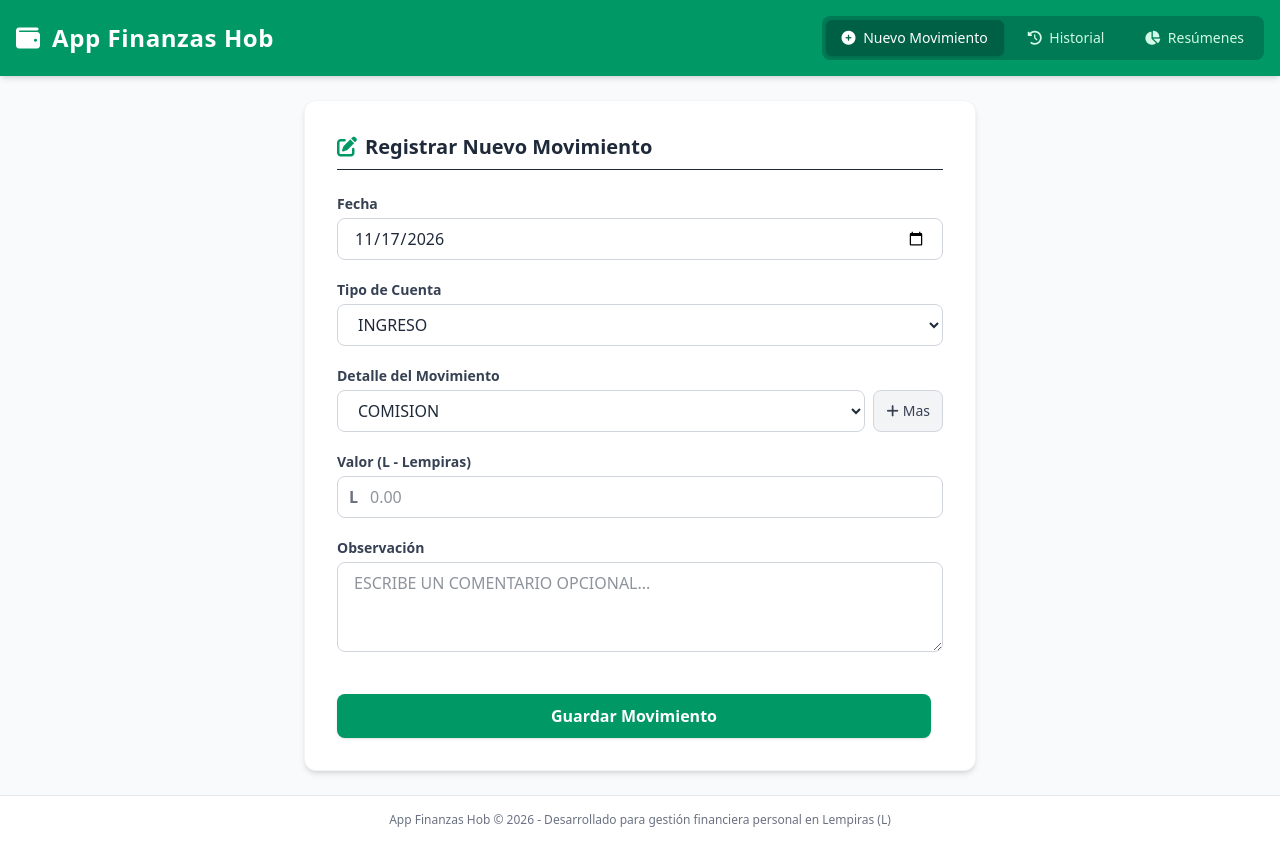
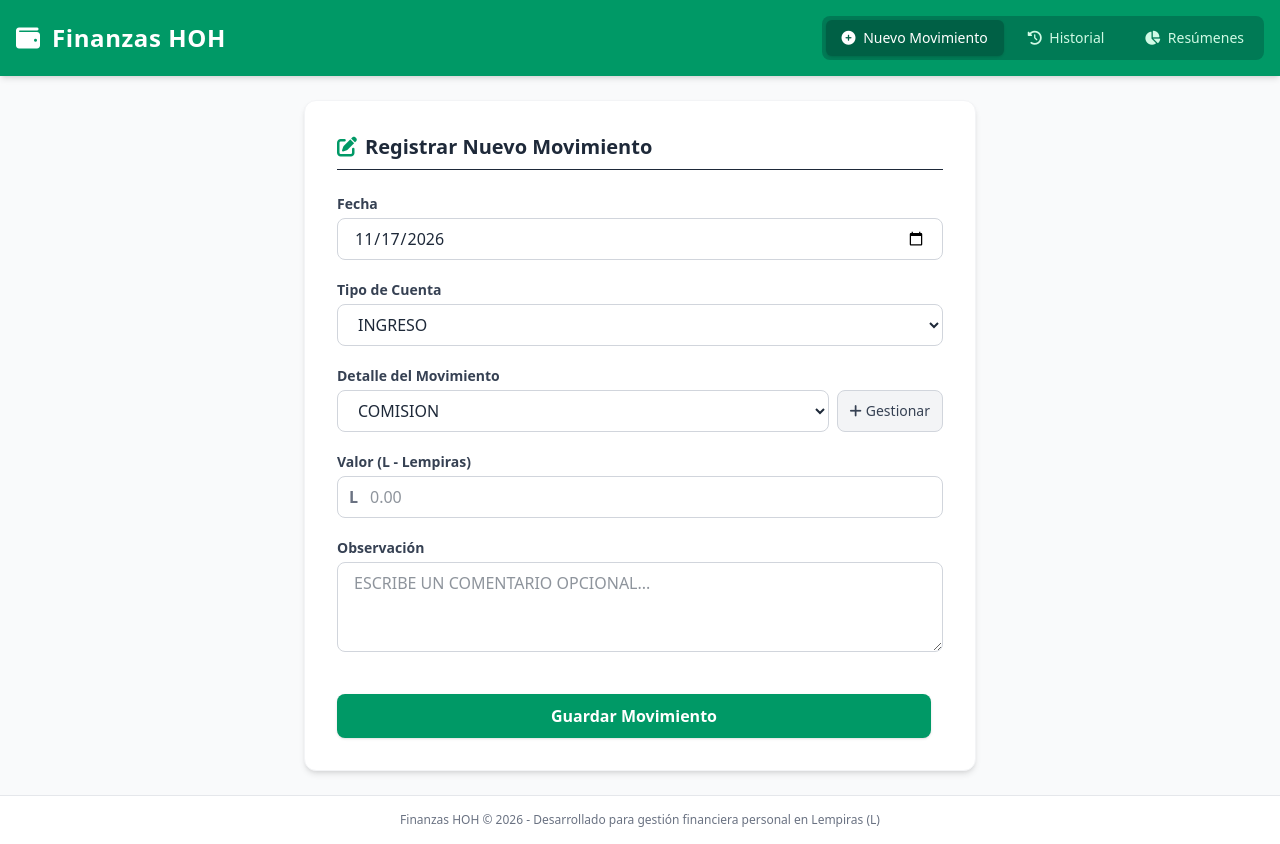
Before and after one commit to hob21081973-glitch/app-finanzas-hob, a plain HTML site: page index.html in a window 1280 px wide. Drawn offline with nearby package versions, Linux system fonts and the light colour scheme.

Commit message:
Update index.html

```diff
--- a/index.html
+++ b/index.html
@@ -3,7 +3,7 @@
 <head>
     <meta charset="UTF-8">
     <meta name="viewport" content="width=device-width, initial-scale=1.0">
-    <title>App Finanzas Hob</title>
+    <title>Finanzas HOH</title>
     <!-- Tailwind CSS -->
     <script src="https://cdn.jsdelivr.net/npm/@tailwindcss/browser@4"></script>
     <!-- FontAwesome para iconos -->
@@ -18,7 +18,7 @@
         <div class="max-w-7xl mx-auto px-4 py-4 flex flex-col md:flex-row justify-between items-center">
             <div class="flex items-center space-x-3 mb-2 md:mb-0">
                 <i class="fa-solid fa-wallet text-2xl"></i>
-                <h1 class="text-2xl font-bold tracking-wide">App Finanzas Hob</h1>
+                <h1 class="text-2xl font-bold tracking-wide">Finanzas HOH</h1>
             </div>
             <!-- Navegación por pestañas -->
             <nav class="flex space-x-2 bg-emerald-700 p-1 rounded-lg">
@@ -70,7 +70,7 @@
                             <!-- Dinámico A-Z en Mayúsculas -->
                         </select>
                         <button type="button" onclick="abrirModalDetalle()" class="bg-gray-100 hover:bg-gray-200 text-gray-700 px-3 py-2 rounded-lg border border-gray-300 text-sm font-medium transition flex items-center gap-1 whitespace-nowrap" title="Gestionar detalles">
-                            <i class="fa-solid fa-plus"></i> Mas
+                            <i class="fa-solid fa-plus"></i> Gestionar
                         </button>
                     </div>
                 </div>
@@ -231,7 +231,7 @@
 
     <!-- Footer -->
     <footer class="bg-white border-t border-gray-200 py-4 text-center text-xs text-gray-500 mt-auto">
-        App Finanzas Hob &copy; 2026 - Desarrollado para gestión financiera personal en Lempiras (L)
+        Finanzas HOH &copy; 2026 - Desarrollado para gestión financiera personal en Lempiras (L)
     </footer>
 
     <!-- ================= LÓGICA DE JAVASCRIPT ================= -->
```
